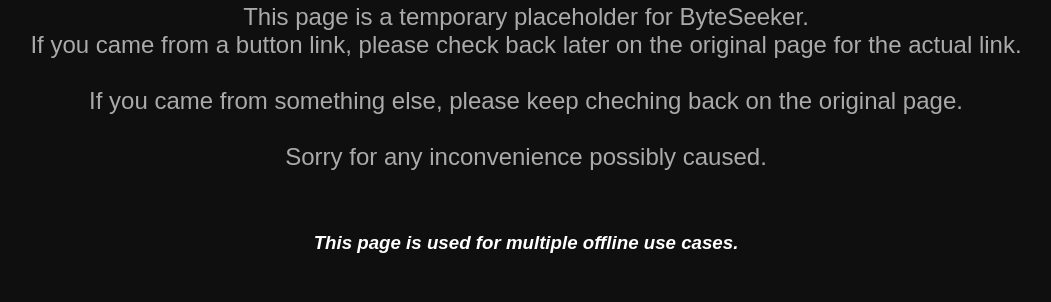
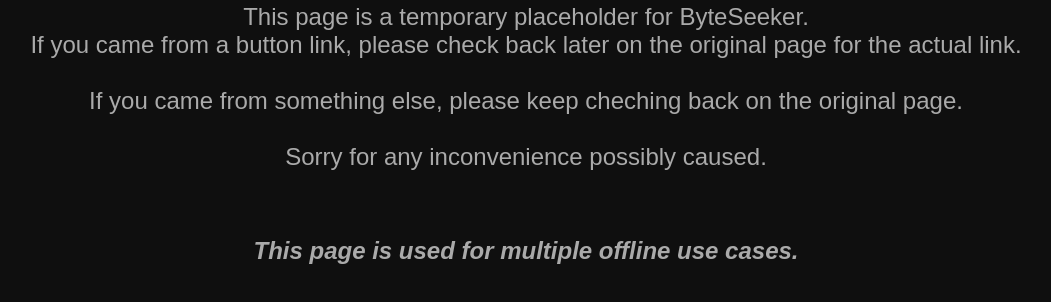
Before and after one commit to johnsonjacob298/byteseeker-offline, a plain HTML site: page index.html in a window 1280 px wide. Shown: the part 216-518 px from the top of the page, without its empty margins (114-1165 px from the left). Drawn offline with Linux system fonts and the light colour scheme.

Commit message:
Update index.html

```diff
--- a/index.html
+++ b/index.html
@@ -2,7 +2,7 @@
 <html lang="en">
 <head>
   <meta charset="UTF-8" />
-  <title>ByteSeeker is Offline</title>
+  <title>Temporary Page</title>
   <style>
     body {
       background: #0f0f0f;
@@ -19,6 +19,10 @@
       font-size: 1.5em;
       color: #aaa;
     }
+    h3 {
+       font-size: 1.5em;
+       color: #aaa;
+    }
   </style>
 </head>
 <body>
```
